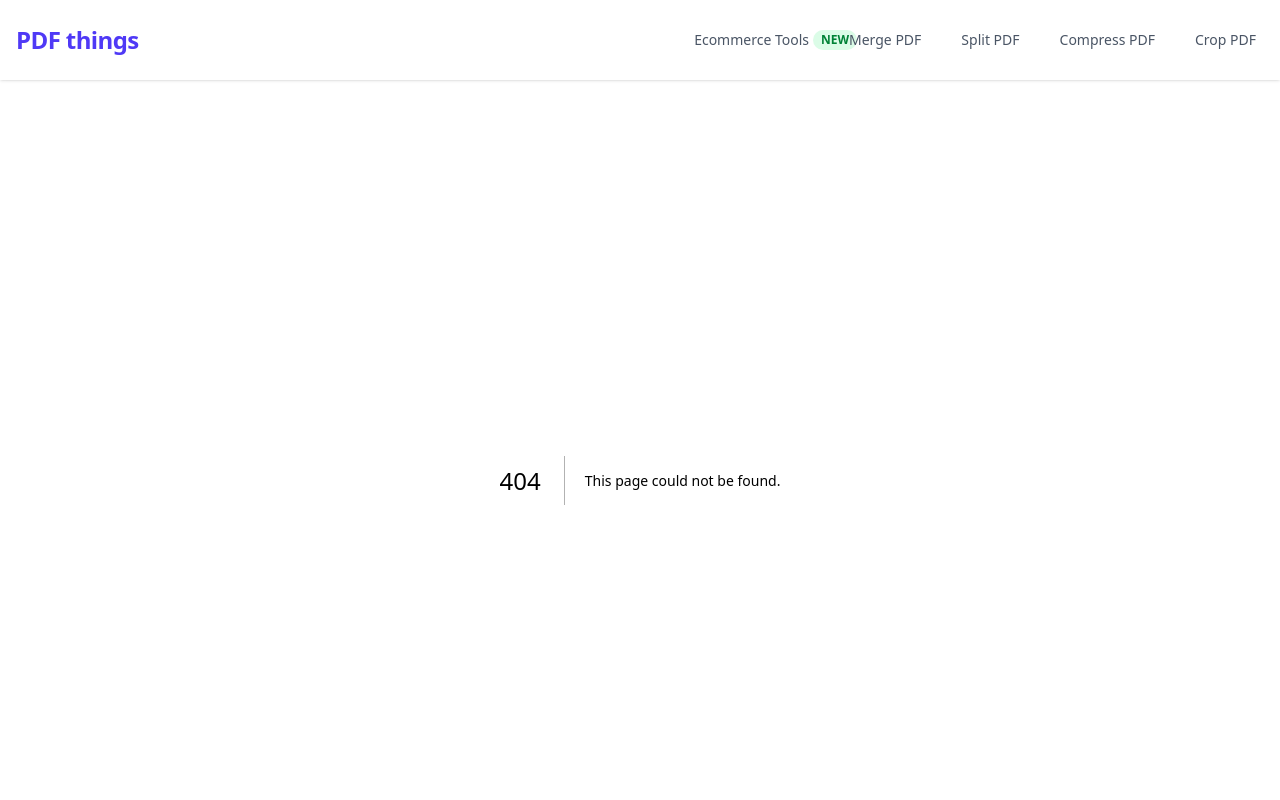
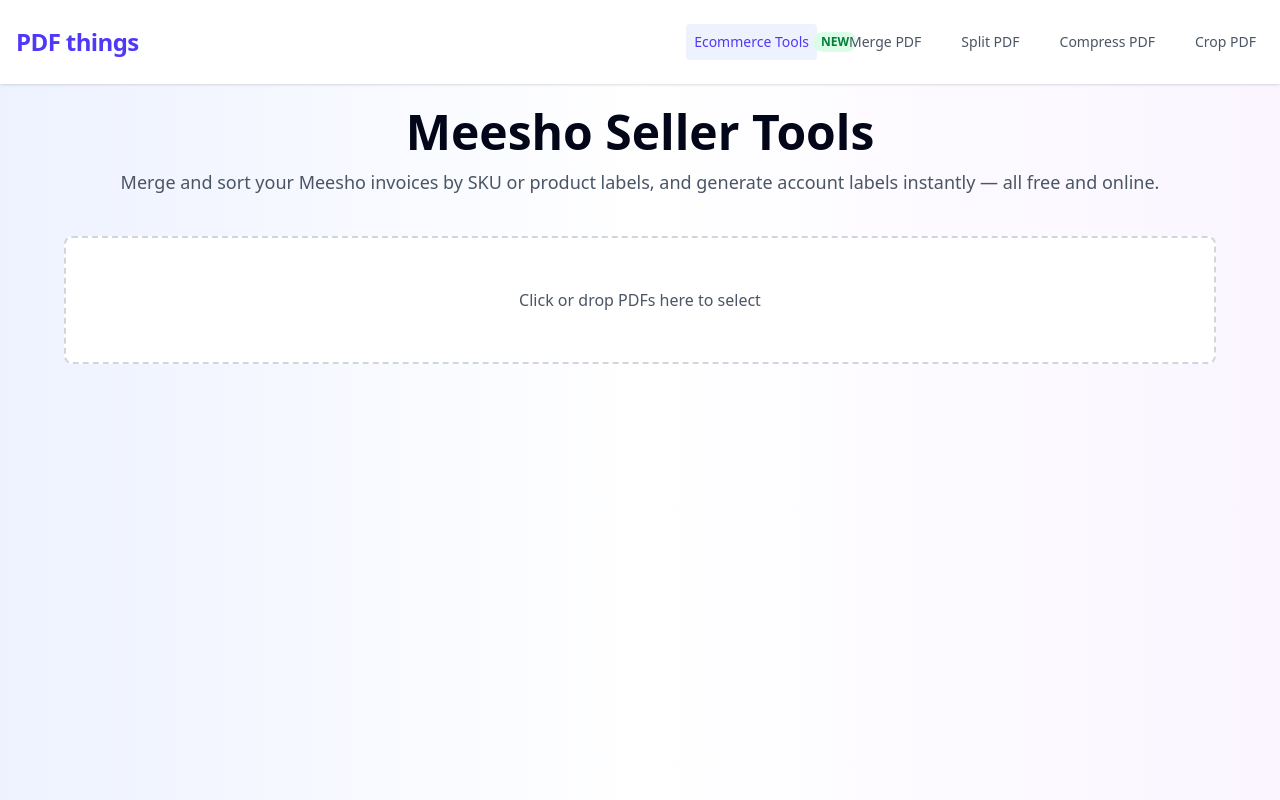
Before and after one commit to Vivekv1999/pdf_things_next, a Next.js app: page /ecommerce/amazon in a window 1280 px wide. Before the commit this address had no page. Shown: the top 800 px of the page. Built offline with nearby package versions, Linux system fonts and the light colour scheme.

Commit message:
Ecommerce dynamic route add

```diff
--- /dev/null
+++ b/src/app/ecommerce/[meesho]/MeeshoEcom.tsx
@@ -0,0 +1,62 @@
+"use client";
+
+import DragAndDropInput from "@/src/components/DragAndDropInput";
+import { ProcessPdf } from "@/src/components/ProcessPdf";
+import useFileHandler from "@/src/hooks/useFileHandler";
+import PdfPageHeader from "@/src/layout/PdfPageHeader";
+import { PdfMeta, ProgressUpdate } from "@/src/types/pdf";
+import { useEffect, useState } from "react";
+import MeeshoEcomList from "./MeeshoEcomList";
+
+const MeeshoEcom = () => {
+
+    const [pdfs, setPdfs] = useState<PdfMeta[]>([]);
+    const [progress, setProgress] = useState<ProgressUpdate | null>(null);
+
+
+    useEffect(() => {
+        if (!pdfs.length) {
+            setProgress(null);
+        }
+    }, [pdfs]);
+
+    const handleFiles = useFileHandler(
+        (files: PdfMeta[]) => {
+            setPdfs((prev) => [...prev, ...files]);
+        },
+        (update: ProgressUpdate | null) => setProgress(update),
+    );
+    return (
+        <>
+            {
+                pdfs.length === 0 ? (
+                    <>
+                        {progress ? (
+                            <div className="mt-48">
+                                <ProcessPdf progress={progress} />
+                            </div>
+                        ) : (
+                            <>
+                                <PdfPageHeader
+                                    title="Meesho Seller Tools"
+                                    description="Merge and sort your Meesho invoices by SKU or product labels, and generate account labels instantly — all free and online."
+                                />
+
+                                <DragAndDropInput
+                                    handleFileChange={handleFiles}
+                                />
+                            </>
+                        )}
+                    </>
+                ) : (
+                    <MeeshoEcomList
+                        pdfs={pdfs}
+                        setPdfs={setPdfs}
+                    />
+                )}
+
+        </>
+    )
+}
+
+export default MeeshoEcom
--- /dev/null
+++ b/src/app/ecommerce/[meesho]/MeeshoEcomList.tsx
@@ -0,0 +1,63 @@
+import useMergePdfs from '@/src/hooks/useMergePdfs';
+import useSort from '@/src/hooks/useSortPdf';
+import { PdfMeta } from '@/src/types/pdf';
+import React from 'react';
+import SplitActionButton from '../../split-pdf/SplitActionButton';
+
+
+interface MeeshoPdfListProps {
+    pdfs: PdfMeta[];
+    setPdfs: React.Dispatch<React.SetStateAction<PdfMeta[]>>;
+}
+
+const MeeshoEcomList = ({
+    pdfs,
+    setPdfs
+}: MeeshoPdfListProps) => {
+
+    const { mergePdfs, result, loading, progress, setLoading } = useMergePdfs();
+    console.log(result, "result----111");
+    const { reorderPdf } = useSort(pdfs?.[0]?.bytes);
+
+
+    const meregeAndSortBySKU = async () => {
+        // 1️⃣ Merge all PDFs first
+        const mergeResult = await mergePdfs(pdfs);
+        if (!mergeResult) return;
+
+        // 2️⃣ Convert merged blob to ArrayBuffer for sorting
+        const mergedArrayBuffer = await mergeResult.blob.arrayBuffer();
+        console.log(mergedArrayBuffer, "mergedArrayBuffer");
+
+
+        // 3️⃣ Create a sorter for the merged PDF
+        // const { reorderPdf } = useSort(mergedArrayBuffer);
+
+        // 4️⃣ Run the sorting
+        const sortedBytes = await reorderPdf();
+        if (!sortedBytes) return;
+
+        // 5️⃣ Download the final sorted PDF
+        const blob = new Blob([sortedBytes], { type: "application/pdf" });
+        const url = URL.createObjectURL(blob);
+
+        const a = document.createElement("a");
+        a.href = url;
+        a.download = "merged-sorted.pdf";
+        a.click();
+
+        URL.revokeObjectURL(url);
+    };
+
+
+    return (
+        <>
+            <SplitActionButton
+                splitPdf={meregeAndSortBySKU}
+                setPdfs={setPdfs}
+            />
+        </>
+    )
+}
+
+export default MeeshoEcomList
--- /dev/null
+++ b/src/app/ecommerce/[meesho]/page.tsx
@@ -0,0 +1,46 @@
+import ToolWrapper from "@/src/components/ToolWrapper";
+import { siteConfig } from "@/src/constants/appConstants";
+import { Metadata } from "next";
+import MeeshoEcom from "./MeeshoEcom";
+
+export const metadata: Metadata = {
+    title: "Meesho Seller Tools | Merge & Sort PDFs by SKU Labels",
+    description:
+        "Free Meesho seller tools to merge invoices, sort PDFs by SKU or product label, and generate account labels instantly. Simple, secure, and fast for every Meesho seller.",
+    keywords: [
+        "meesho tools",
+        "meesho seller tools",
+        "meesho invoice merge",
+        "sort pdf by sku",
+        "meesho label generator",
+        "meesho account label",
+        "meesho pdf tools",
+        "pdf merge for meesho",
+        "meesho order management",
+        "seller utilities"
+    ],
+    openGraph: {
+        title: "Meesho Seller Tools | Merge & Sort PDFs by SKU Labels",
+        description:
+            "Free online tools for Meesho sellers — merge invoices, sort PDFs by SKU, and generate account labels instantly. Streamline your seller workflow today.",
+        url: `${siteConfig.url}/meesho-tools`,
+        siteName: siteConfig.name,
+        type: "website",
+    },
+    twitter: {
+        card: "summary_large_image",
+        title: "Meesho Seller Tools | Merge & Sort PDFs by SKU Labels",
+        description:
+            "Merge and sort Meesho invoices by SKU or label, generate account labels, and organize your PDF files easily — all free and online.",
+    },
+};
+
+const page = () => {
+    return (
+        <ToolWrapper>
+            <MeeshoEcom />
+        </ToolWrapper>
+    )
+}
+
+export default page
--- a/src/app/ecommerce/page.tsx
+++ b/src/app/ecommerce/page.tsx
@@ -1,5 +1,6 @@
 "use client";
 
+import ToolWrapper from "@/src/components/ToolWrapper";
 import { motion } from "framer-motion";
 import Link from "next/link";
 import { EcommerceSteps } from "./EcommerceSteps";
@@ -15,13 +16,14 @@
         id: "flipkart",
         title: "Flipkart",
         description: "Format Flipkart labels for faster dispatch.",
-        color: "bg-blue-100 text-blue-700",
+        color: "bg-yellow-100 text-yellow-700",
     },
     {
         id: "amazon",
         title: "Amazon",
         description: "Amazon FBA & FBM label cropping made easy.",
-        color: "bg-yellow-100 text-yellow-700",
+        // color: "bg-amber-200 text-blue-700",
+        color: "bg-blue-100 text-blue-700",
     },
     {
         id: "sort-by-sku",
@@ -33,6 +35,7 @@
 
 export default function EcommercePage() {
     return (
+        <ToolWrapper>
             <main className="mx-auto px-6 py-12 max-w-6xl">
                 {/* Intro Section */}
                 <section className="mb-12 text-center">
@@ -90,5 +93,7 @@
                     </p>
                 </section>
             </main>
+        </ToolWrapper>
+
     );
 }
--- a/src/app/merge-pdf/MergePdf.tsx
+++ b/src/app/merge-pdf/MergePdf.tsx
@@ -2,13 +2,13 @@
 "use client";
 
 import DragAndDropInput from "@/src/components/DragAndDropInput";
+import { ProcessPdf } from "@/src/components/ProcessPdf";
 import useFileHandler from "@/src/hooks/useFileHandler";
 import PdfPageHeader from "@/src/layout/PdfPageHeader";
+import { PdfMeta, ProgressUpdate } from "@/src/types/pdf";
 import { useEffect, useState } from "react";
 import { MergeActionButton } from "./MergeActionButton";
 import { MergePdfList } from "./MergePdfList";
-import { PdfMeta, ProgressUpdate } from "@/src/types/pdf";
-import { ProcessPdf } from "@/src/components/ProcessPdf";
 
 const MergePdf = () => {
     const [pdfs, setPdfs] = useState<PdfMeta[]>([]);
@@ -26,7 +26,8 @@
         (files: PdfMeta[]) => {
             setPdfs((prev) => [...prev, ...files]);
         },
-        (update: ProgressUpdate | null) => setProgress(update)
+        (update: ProgressUpdate | null) => setProgress(update),
+        { needPreview: true }
     );
 
     return (
--- a/src/layout/Navbar.tsx
+++ b/src/layout/Navbar.tsx
@@ -27,7 +27,7 @@
                         <Link
                             key={path}
                             href={path}
-                            className={`text-sm font-medium px-2 py-1 rounded transition-colors duration-200 relative ${pathname === path
+                            className={`text-sm font-medium px-2 py-2 rounded transition-colors duration-200 relative ${pathname?.includes(path)
                                 ? "text-indigo-600 bg-indigo-50"
                                 : "text-gray-600 hover:text-indigo-600 hover:bg-gray-100"
                                 }`}
```
Lines whose indentation alone changed are shown as unchanged.
